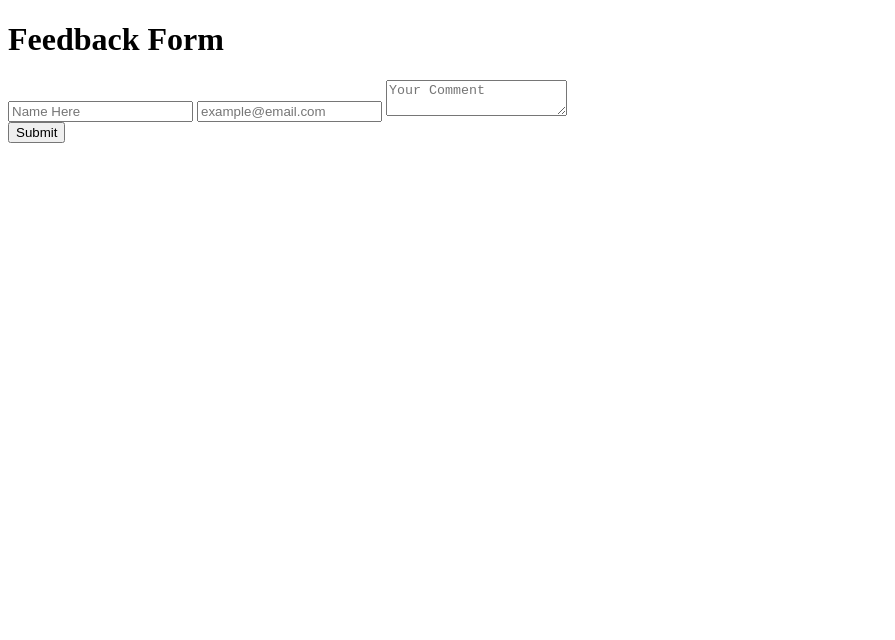
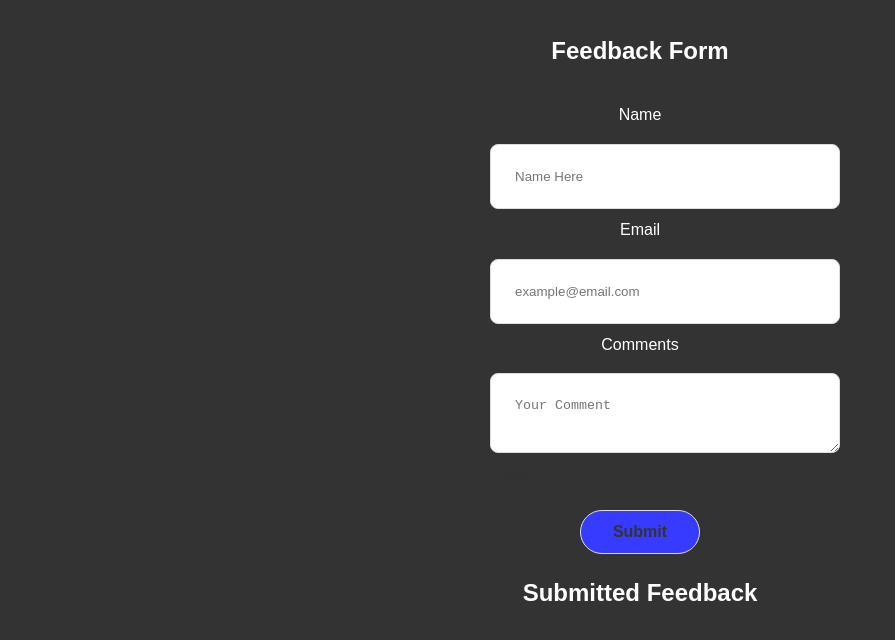
Before and after one commit to kpennock17/CodingProjectOne, a plain HTML site: page index.html in a window 1280 px wide. Shown: the whole page, without its empty margins (0-895 px from the left). Drawn offline with Linux system fonts and the light colour scheme.

Commit message:
centered button and added submission properties

```diff
--- a/cp_1.js
+++ b/cp_1.js
@@ -1,14 +1,63 @@
 document.addEventListener("DOMContentLoaded", () => {
-  const nameInput = document.getElementById("name");
-  const emailInput = document.getElementById("email");
-  const commentsInput = document.getElementById("comments");
-  const form = document.querySelector(".feedback-form");
-  const feedbackDisplay = document.getElementById("feedbackDisplay");
-  const charCounter = document.createElement("small");
+  const nameInput = document.getElementById('name');
+  const emailInput = document.getElementById('email');
+  const commentsInput = document.getElementById('comments');
+  const submitButton = document.getElementById('submit');
+  const form = document.querySelector('form');
 
+
+  const feedbackDisplay = document.querySelector('section');
+
+
+  const charCounter = document.createElement('small');
+  charCounter.className = 'char-counter-text';
   commentsInput.insertAdjacentElement("afterend", charCounter);
-  commentsInput.addEventListener("input", () => {
+
+
+  const updateCharCount = () => {
     const count = commentsInput.value.length;
     charCounter.textContent = `Characters: ${count}`;
+  };
+
+  updateCharCount();
+  commentsInput.addEventListener("input", updateCharCount);
+
+
+  submitButton.addEventListener('click', (e) => {
+
+    if (!form.checkValidity()) {
+        alert('Please fill out all required fields (Name and Email).');
+        return;
+    }
+
+
+    e.preventDefault();
+
+
+    const name = nameInput.value.trim();
+    const email = emailInput.value.trim();
+    const comments = commentsInput.value.trim() || 'No comments provided.';
+
+
+    const newFeedback = document.createElement('div');
+    newFeedback.className = 'submitted-item';
+    newFeedback.innerHTML = `
+      <h3>Feedback from ${name}</h3>
+      <p><strong>Email:</strong> ${email}</p>
+      <p><strong>Comment:</strong> ${comments}</p>
+      <hr>
+    `;
+
+    const feedbackList = document.createElement('div');
+    feedbackList.append(newFeedback);
+    feedbackDisplay.insertAdjacentElement('beforeend', newFeedback);
+
+
+    nameInput.value = '';
+    emailInput.value = '';
+    commentsInput.value = '';
+    updateCharCount();
+
+    alert(`Thank you! Your feedback has been submitted.`);
   });
 });
--- a/index.html
+++ b/index.html
@@ -10,12 +10,22 @@
 </main>
 <body>
     <form action="">
+        <p>Name</p>
         <input id = "name" type="text" placeholder="Name Here">
-        <input id = "email" type="email" placeholder="example@email.com">
-        <textarea name="comments" id="comments" placeholder="Your Comment"></textarea>
-    </form>
+        <div>
+            <p>Email</p>
+            <input id = "email" type="email" placeholder="example@email.com">
+            <div>
+                <p>Comments</p>
+                <textarea name="comments" id="comments" placeholder="Your Comment"></textarea>
+            </div>
+        </div>
     <div>
          <button id = "submit" type="button">Submit</button>
     </div>
+    </form>
+    <section>
+    <h2>Submitted Feedback</h2>
+    </section>
 </body>
 </html>
--- a/style.css
+++ b/style.css
@@ -0,0 +1,99 @@
+:root {
+    --usf-green: #3943ff;
+    --usf-gold: #ffe7b4;
+    --white: #FFFFFF;
+    --text-dark: #333333;
+    --link-hover: #FDBB30;
+  }
+
+  body {
+    font-family: "Raleway", sans-serif;
+    margin: 0;
+    padding: 0;
+    background-color: var(--text-dark);
+    color: var(--text-dark);
+    line-height: 1.6;
+  }
+
+  body h1 {
+    margin: 0;
+    font-size: 1.5rem;
+    font-weight: bold;
+  }
+
+  body p {
+    font-size: 1.0rem;
+    margin-top: 0.5rem;
+    text-align: center;
+    color: #ffffff;
+  }
+
+  main {
+    max-width: 900px;
+    margin: 2rem auto;
+    padding: 0 1.5rem;
+  }
+
+#name {
+    background-color: #ffffff;
+    border: 1px solid #ddd;
+    border-radius: 8px;
+    padding: 1.5rem;
+    text-align: left;
+    transition: transform 0.3s ease, box-shadow 0.3s ease;
+    width: 100%;
+}
+
+#email {
+    background-color: #ffffff;
+    border: 1px solid #ddd;
+    border-radius: 8px;
+    padding: 1.5rem;
+    text-align: left;
+    transition: transform 0.3s ease, box-shadow 0.3s ease;
+    width: 100%;
+}
+
+#comments {
+    background-color: #ffffff;
+    border: 1px solid #ddd;
+    border-radius: 8px;
+    padding: 1.5rem;
+    text-align: left;
+    transition: transform 0.3s ease, box-shadow 0.3s ease;
+    width: 100%;
+}
+
+button {
+    padding: 12px 24px;
+    font-size: 1rem;
+    font-weight: bold;
+    color: var(--text-dark);
+    background-color: #373aff;
+    border:  1px solid #ddd;
+    border-radius: 25px;
+    cursor: pointer;
+    transition: all 0.3s ease;
+    text-align: center;
+    width: 40%;
+    margin: 0;
+}
+form {
+    margin: 0 auto;
+    width: 300px;
+}
+h2 {
+    color: #FFFFFF;
+    text-align: center;
+}
+h1 {
+    color: #FFFFFF;
+    text-align: center;
+}
+
+form > div:has(button) {
+    display: flex;
+    justify-content: center;
+    margin-top: 1.5rem;
+    width: 100%;
+}
```
